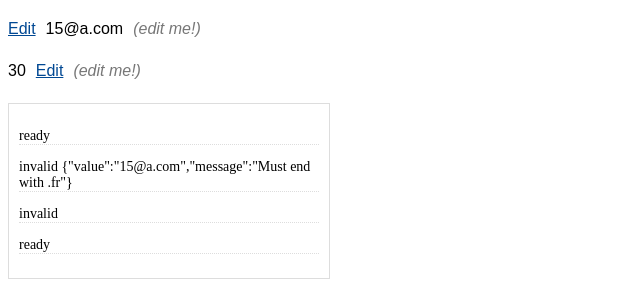
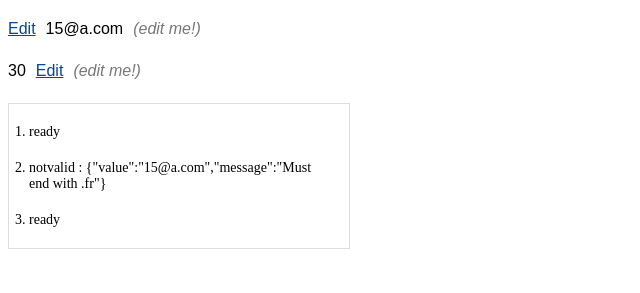
Before and after one commit to avine/jquery-input-editable, a website: page src/index.html in a window 1280 px wide. Shown: the part 111-404 px from the top of the page, without its empty margins (0-640 px from the left). Drawn offline with nearby package versions, Linux system fonts and the light colour scheme.

Commit message:
Replace special 'invalid' with 'notvalid'

```diff
--- a/src/index.html
+++ b/src/index.html
@@ -34,11 +34,11 @@
       max-width: 300px;
       overflow: auto;
       border: 1px solid #ddd;
-      padding: 10px;
+      padding: 0 20px;
       font: 14px normal monospace;
     }
-    #log p {
-      border-bottom: 1px dotted #ddd;
+    #log * {
+      margin: 20px 0;
     }
   </style>
 </head>
@@ -57,7 +57,7 @@
     30
   </form>
 
-  <div id="log"></div>
+  <ol id="log"></ol>
 
   <script>
 
@@ -66,16 +66,16 @@
     var $log = $('#log');
 
     var events = [
-      'ready', 'edit', 'cancel', 'invalid', 'request', 'resolve', 'reject'
+      'ready', 'edit', 'cancel', 'notvalid', 'request', 'resolve', 'reject'
     ].map(function (event) {
       return event + '.inputEditable';
     }).join(' ');
 
     $editMe.on(events, function (e, data) {
       if ($log.children().length >= 5) {
-        $log.html('');
+        //$log.html('');
       }
-      $log.prepend('<p>' + e.type + ' ' + (data ? JSON.stringify(data) : '') + '</p>');
+      $log.append('<li>' + e.type + (data ? ' : ' + JSON.stringify(data) : '') + '</li>');
     });
 
     $('#edit1').inputEditable({
@@ -116,9 +116,13 @@
 
     $('input').on('invalid', function (e) {
       if ($log.children().length >= 5) {
-        $log.html('');
+        //$log.html('');
       }
-      $log.prepend('<p>' + e.type + ' ' + e.target.validationMessage + '</p>');
+      $log.append('<li>[native] ' + e.type + ' : ' + e.target.validationMessage + '</li>');
+    });
+
+    $log.click(function () {
+      $log.html('');
     });
   </script>
 
--- a/src/inputEditable.js
+++ b/src/inputEditable.js
@@ -233,10 +233,10 @@
         // Store the validation status
         // (usefull when `this.$form[0].noValidate === true` to prevent the .request() whatever).
         this.isInvalid = !!e.target.validationMessage;
-        // Dispatch a special event 'invalid.inputEditable'.
+        // Dispatch a special event 'notvalid.inputEditable'.
         // But you can simply listen the native event 'invalid' (unless you are using the shim).
         if (e.target.validationMessage) {
-          this.dispatch('invalid', { value: newValue, message: e.target.validationMessage });
+          this.dispatch('notvalid', { value: newValue, message: e.target.validationMessage });
         }
       }.bind(this));
     },
@@ -326,7 +326,7 @@
     //    `ready.inputEditable`     when the plugin is ready to use
     //    `edit.inputEditable`      when click on edit
     //    `cancel.inputEditable`    when click on cancel
-    //    `invalid.inputEditable`   when click on submit with bad input value
+    //    `notvalid.inputEditable`  when click on submit with bad input value
     //    `request.inputEditable`   when click on submit with good input value
     //    `resolve.inputEditable`   when server responds ok
     //    `reject.inputEditable`    when server responds ko
--- a/src/inputEditable.shim.js
+++ b/src/inputEditable.shim.js
@@ -21,7 +21,7 @@
           var customError = newValue ? this.options.customValidity.call(e.target, newValue) : '';
           if (customError) {
             this.isInvalid = true;
-            this.dispatch('invalid', { value: newValue, message: customError });
+            this.dispatch('notvalid', { value: newValue, message: customError });
           } else {
             this.isInvalid = false;
           }
```
